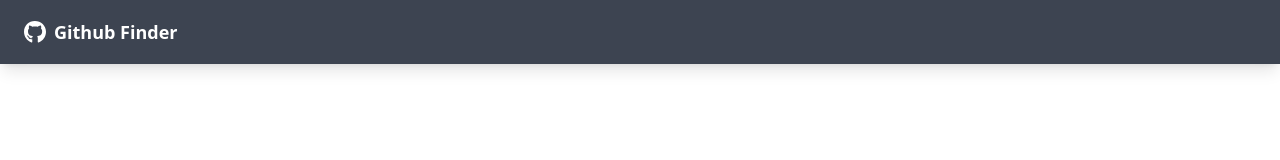
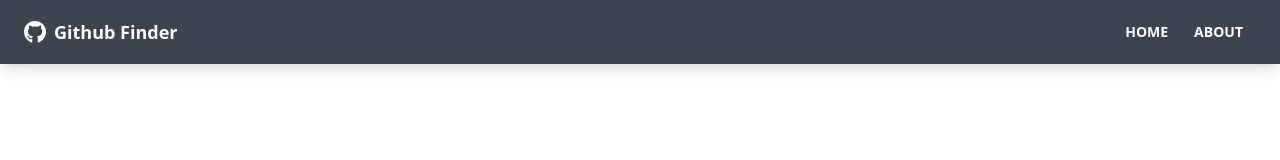
Before and after one commit to mdubelbeis/github-finder, a React (Create React App) app: page / in a window 1280 px wide. Shown: the top 160 px of the page. Built offline with nearby package versions, Linux system fonts and the light colour scheme.

Commit message:
added links to navbar

```diff
--- a/src/components/layout/Navbar.jsx
+++ b/src/components/layout/Navbar.jsx
@@ -11,6 +11,20 @@ const Navbar = ({ title }) => {
           <Link to="/" className="text-lg font-bold align-middle">
             {title}
           </Link>
+        </div>
+
+        <div className="flex-1 px-2 mx-2">
+          <div className="flex justify-end">
+            <Link to="/" className="btn btn-ghost btn-sm rounded-btn">
+              Home
+            </Link>
+            <Link
+              to="/about"
+              className="btn btn-ghost btn-sm rounded-btn"
+            >
+              About
+            </Link>
+          </div>
         </div>
       </div>
     </nav>
```
